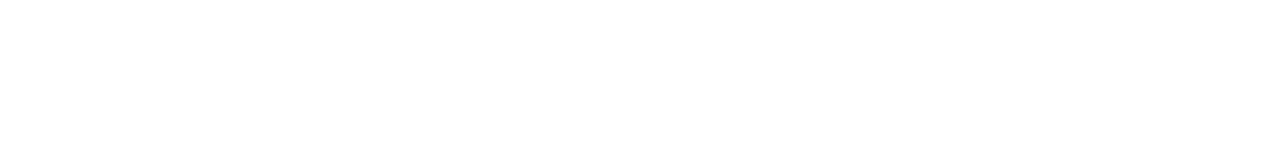
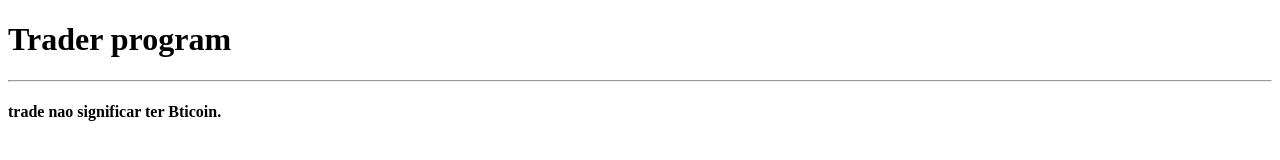
Before and after one commit to Kijinet/Training, a plain HTML site: page index2.html in a window 1280 px wide. Drawn offline with Linux system fonts and the light colour scheme.

Commit message:
escrevi algumas coisas no index2

```diff
--- a/index2.html
+++ b/index2.html
@@ -6,6 +6,8 @@
     <title>Document</title>
 </head>
 <body>
-    <h1></h1>
+    <h1>Trader program</h1>
+<hr>
+<h4>trade nao significar ter Bticoin.</h4>
 </body>
 </html>
```
Also changed, not shown: 1 other file.
